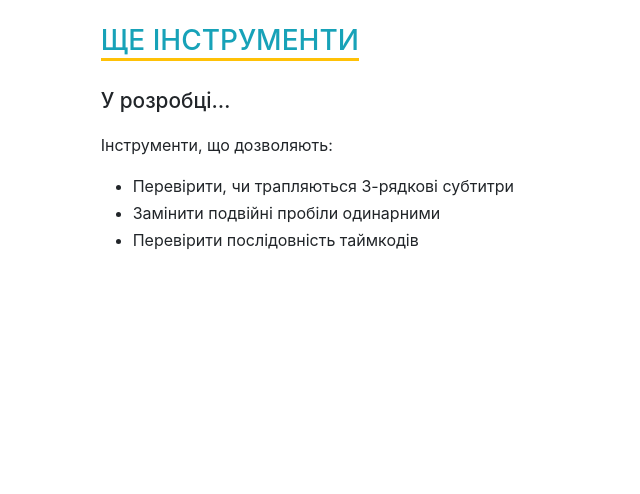
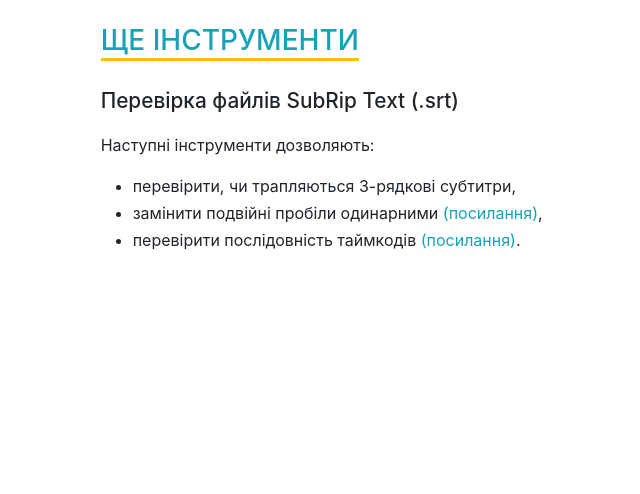
Before and after one commit to olhanotolga/molodist-subtitlers, a Flask app: page /tools in a window 1280 px wide, after a click on "Ще інструменти". Shown: the part 202-696 px from the top of the page, without its empty margins (21-661 px from the left). Run offline with Flask 2, Linux system fonts and the light colour scheme; some libraries are stand-ins or nearby versions.

Commit message:
add link to new subtitle-checking regex tools

```diff
--- a/subtitlers_app/templates/tools.html
+++ b/subtitlers_app/templates/tools.html
@@ -61,11 +61,11 @@
 
 
 {% block five %}
-	<h4>У розробці…</h4>
-	<p class="mr-3">Інструменти, що дозволяють:</p>
+	<h4>Перевірка файлів SubRip Text (.srt)</h4>
+	<p class="mr-3">Наступні інструменти дозволяють:</p>
 	<ul>
-		<li>Перевірити, чи трапляються 3-рядкові субтитри</li>
-		<li>Замінити подвійні пробіли одинарними</li>
-		<li>Перевірити послідовність таймкодів</li>
+		<li>перевірити, чи трапляються 3-рядкові субтитри,</li>
+		<li>замінити подвійні пробіли одинарними <a href="https://olhanotolga.github.io/subtitle-tools/space-remover.html" target="_blank" rel="noreferrer noopener">(посилання)</a>,</li>
+		<li>перевірити послідовність таймкодів <a href="https://olhanotolga.github.io/subtitle-tools/timecode-checker.html" target="_blank" rel="noreferrer noopener">(посилання)</a>.</li>
 	</ul>
 {% endblock %}
```
